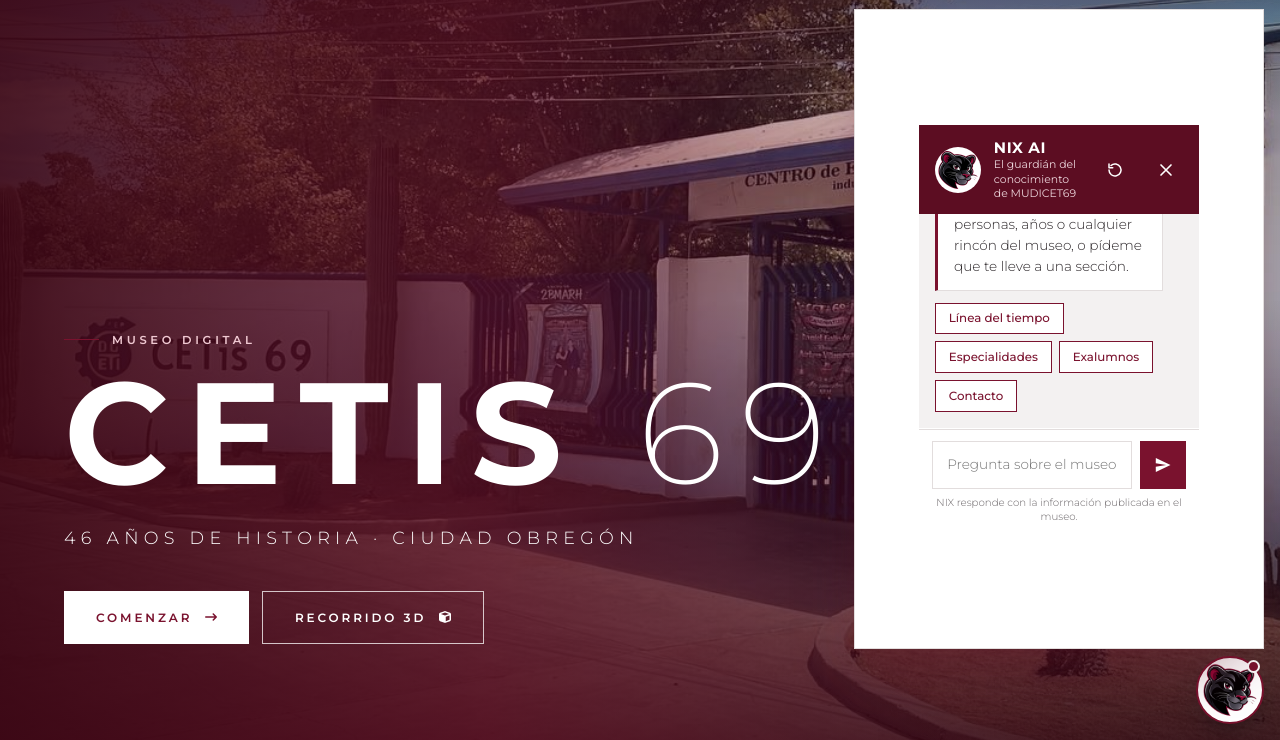
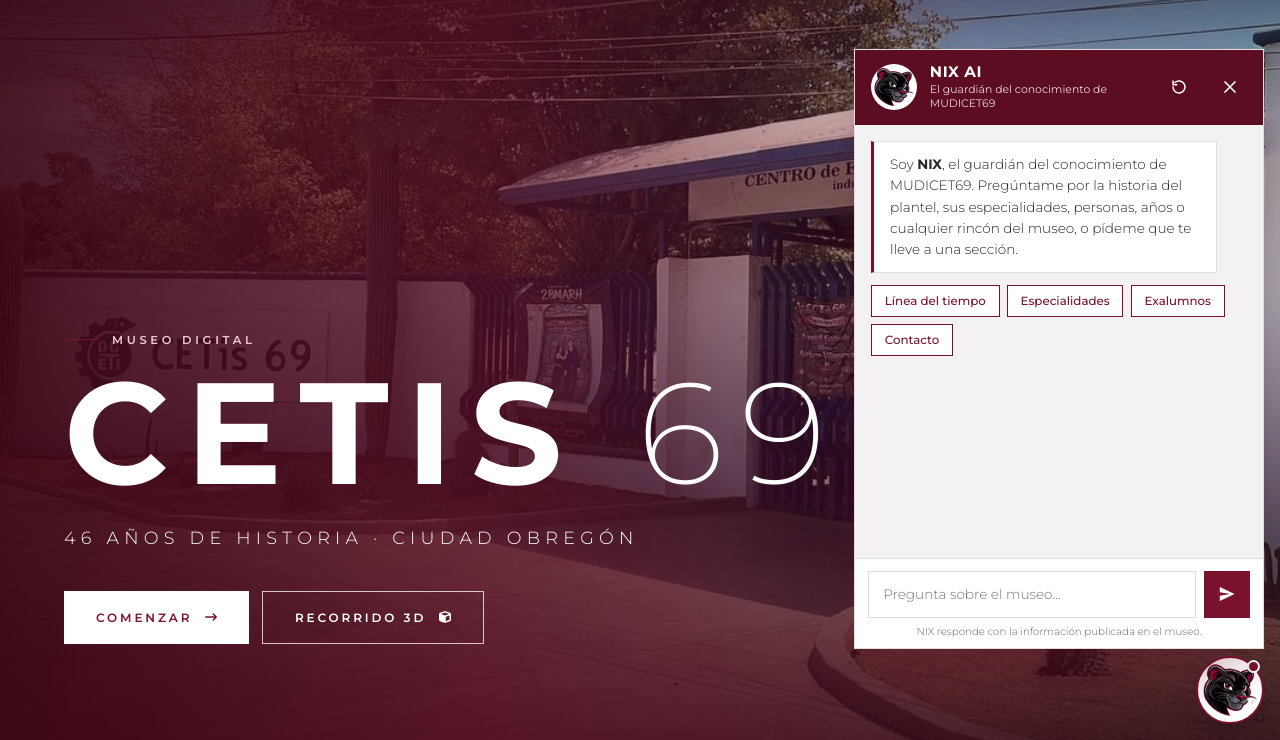
Before and after one commit to MUDICET69/Mudicet69, a plain HTML site: page index.html in a window 1280 px wide. Both pictures are taken after a click on the element "Pregúntale a NIX". Shown: the part 60-800 px from the top of the page. Drawn offline with Linux system fonts and the light colour scheme.

Commit message:
Refactor CSS for nix button and panel styles

```diff
--- a/nix.css
+++ b/nix.css
@@ -7,7 +7,7 @@
 .nix-tip{position:fixed;right:calc(5.4rem + env(safe-area-inset-right,0px));bottom:calc(1.9rem + env(safe-area-inset-bottom,0px));z-index:150;max-width:min(240px,60vw);padding:.65rem .9rem;background:#fff;color:var(--negro,#141214);border:1px solid var(--linea,#e2dddd);border-left:3px solid var(--guinda,#7a122e);box-shadow:0 14px 30px -18px rgba(92,13,34,.55);font-size:.78rem;font-weight:500;line-height:1.4;cursor:pointer;opacity:0;transform:translateX(10px);visibility:hidden;transition:opacity .45s,transform .45s,visibility .45s}
 .nix-tip.on{opacity:1;transform:none;visibility:visible}
 
-#nix-panel{position:fixed;z-index:160;right:calc(1rem + env(safe-area-inset-right,0px));bottom:calc(5.7rem + env(safe-area-inset-bottom,0px));width:min(410px,calc(100vw - 2rem));height:min(640px,calc(100vh - 7.5rem));height:min(640px,calc(100dvh - 7.5rem));display:flex;flex-direction:column;background:#fff;color:var(--negro,#141214);border:1px solid var(--linea,#e2dddd);box-shadow:0 30px 60px -24px rgba(92,13,34,.6);font-family:'Montserrat',system-ui,sans-serif;font-weight:300;opacity:0;visibility:hidden;transform:translateY(14px);transition:opacity .3s,transform .3s,visibility .3s}
+#nix-panel{padding:0;margin:0;position:fixed;z-index:160;right:calc(1rem + env(safe-area-inset-right,0px));bottom:calc(5.7rem + env(safe-area-inset-bottom,0px));width:min(410px,calc(100vw - 2rem));height:min(600px,calc(100vh - 10rem));height:min(600px,calc(100dvh - 10rem));display:flex;flex-direction:column;background:#fff;color:var(--negro,#141214);border:1px solid var(--linea,#e2dddd);box-shadow:0 30px 60px -24px rgba(92,13,34,.6);font-family:'Montserrat',system-ui,sans-serif;font-weight:300;opacity:0;visibility:hidden;transform:translateY(14px);transition:opacity .3s,transform .3s,visibility .3s}
 #nix-panel.on{opacity:1;visibility:visible;transform:none}
 #nix-panel:focus{outline:none}
 
@@ -33,6 +33,7 @@
 .nix-m.yo{align-self:flex-end}
 .nix-m.yo>.nix-mb{background:var(--guinda,#7a122e);color:#fff;padding:.6rem .9rem;overflow-wrap:anywhere}
 
+.nix-ia{margin-top:.4rem;font-size:.66rem;line-height:1.4;color:var(--gris,#6b6669)}
 .nix-cards{display:grid;gap:.5rem;margin-top:.5rem}
 .nix-card{display:flex;align-items:center;gap:.75rem;padding:.7rem .85rem;background:#fff;border:1px solid var(--linea,#e2dddd);color:inherit;text-decoration:none;transition:border-color .25s,transform .25s}
 .nix-card:hover{border-color:var(--guinda,#7a122e);transform:translateX(2px)}
```
